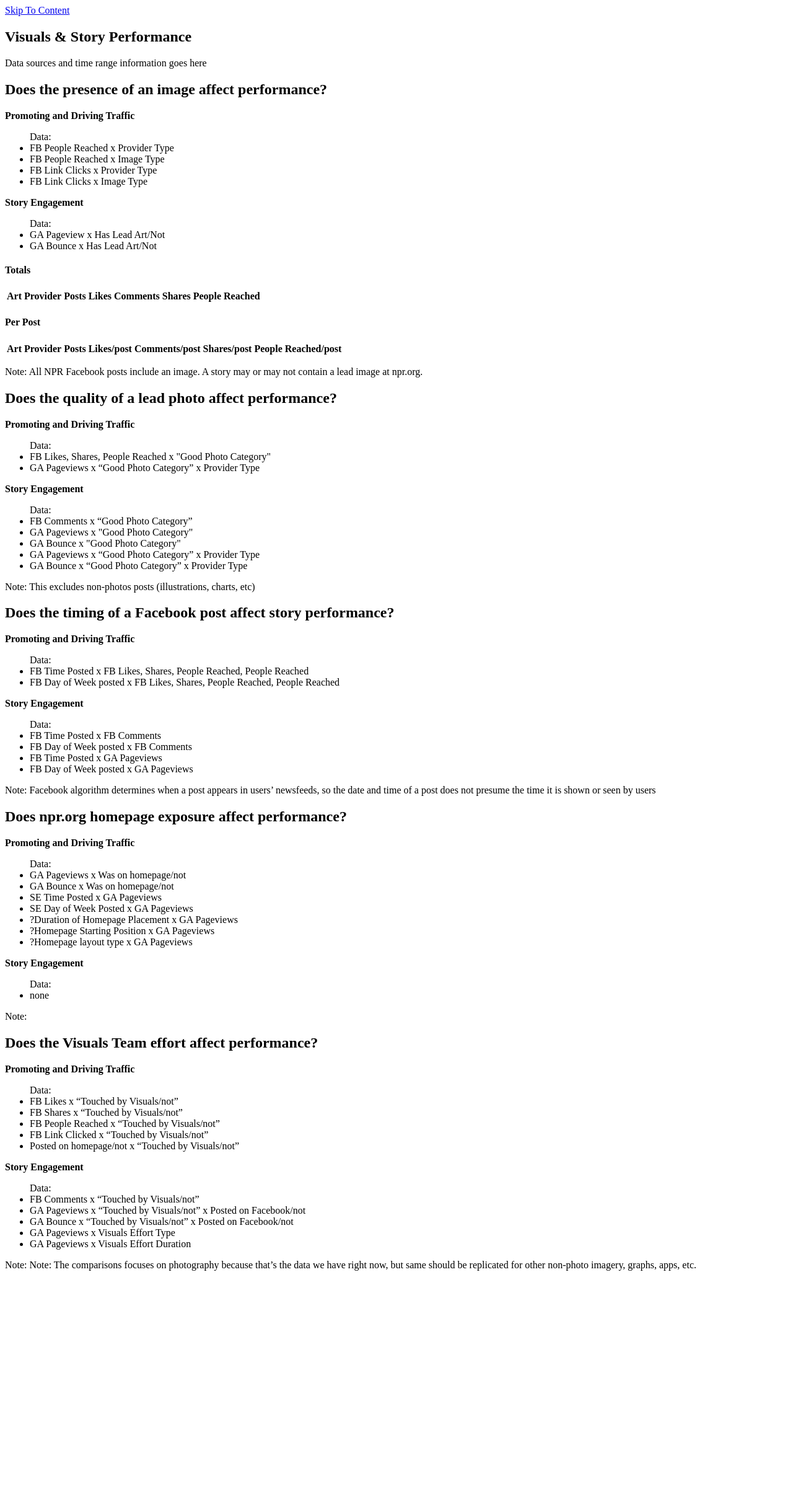
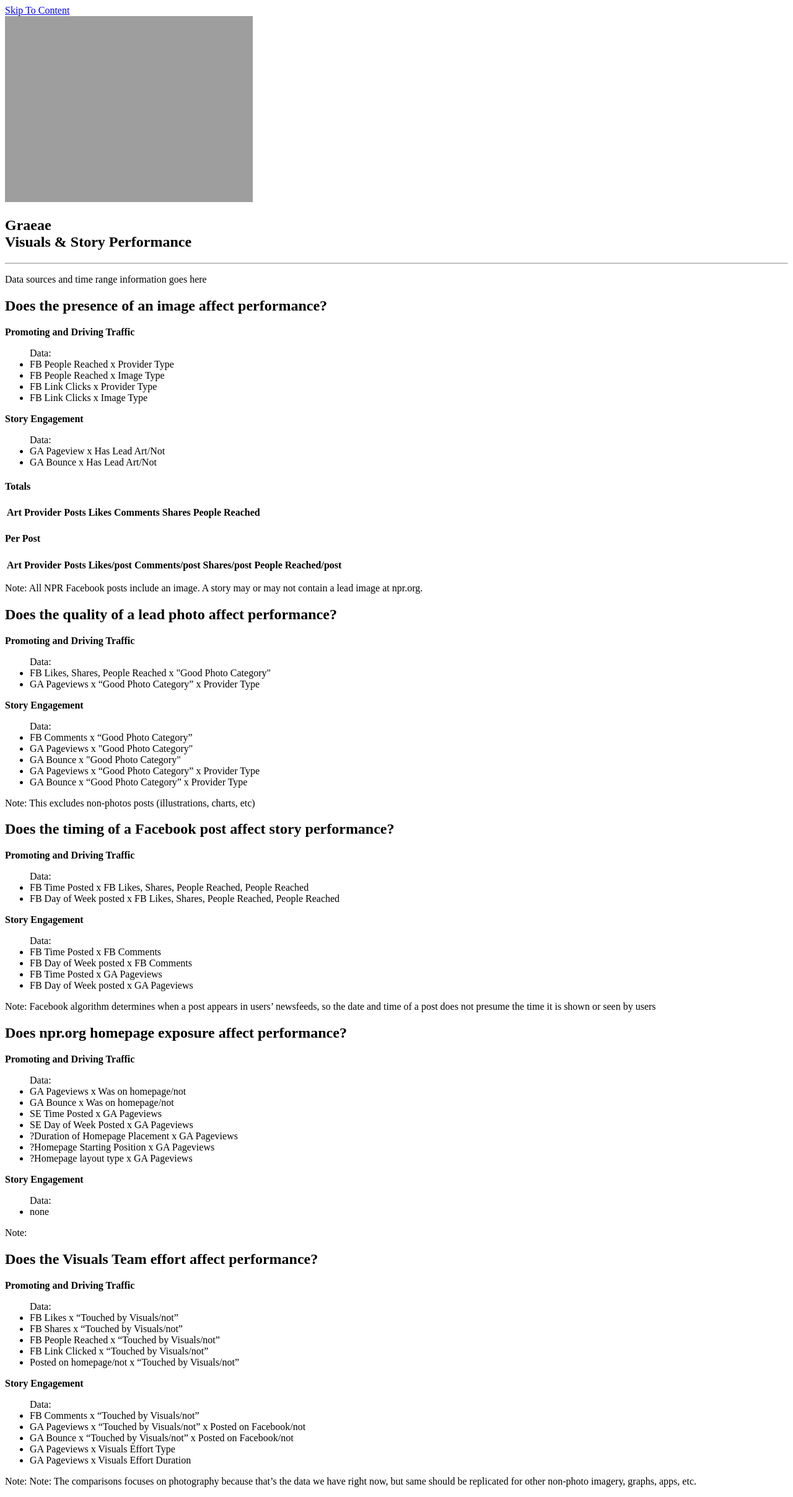
Before and after one commit to nprapps/graeae, a Flask app: template templates/index.html in a window 1280 px wide. Shown: the whole page at 62% size. Before the commit the page ends 2050 px from the top, so only its background shows below. Run offline with Flask 2, Linux system fonts and the light colour scheme; the template is opened without the code that fills it, so the values that code supplies are empty; some libraries are stand-ins or nearby versions; grey boxes are pictures that could not be loaded.

Commit message:
gif, duh

```diff
--- a/templates/index.html
+++ b/templates/index.html
@@ -2,8 +2,17 @@
 
 {% block content %}
 
+<div class="row">
+    <div class="col-sm-2">
+        <img src="https://38.media.tumblr.com/5325461788b3833bf77a3cdee86736a8/tumblr_mfrlfmNMzU1rkzusmo2_r1_250.gif" class="img-responsive"/>
+    </div>
+    <div class="col-sm-10">
+        <h1><strong>Graeae</strong><br/>Visuals &amp; Story Performance</h1>
+    </div>
+</div>
 
-<h1>Visuals &amp; Story Performance</h1>
+<hr/>
+
 <p>Data sources and time range information goes here</p>
 
 <section>
```
